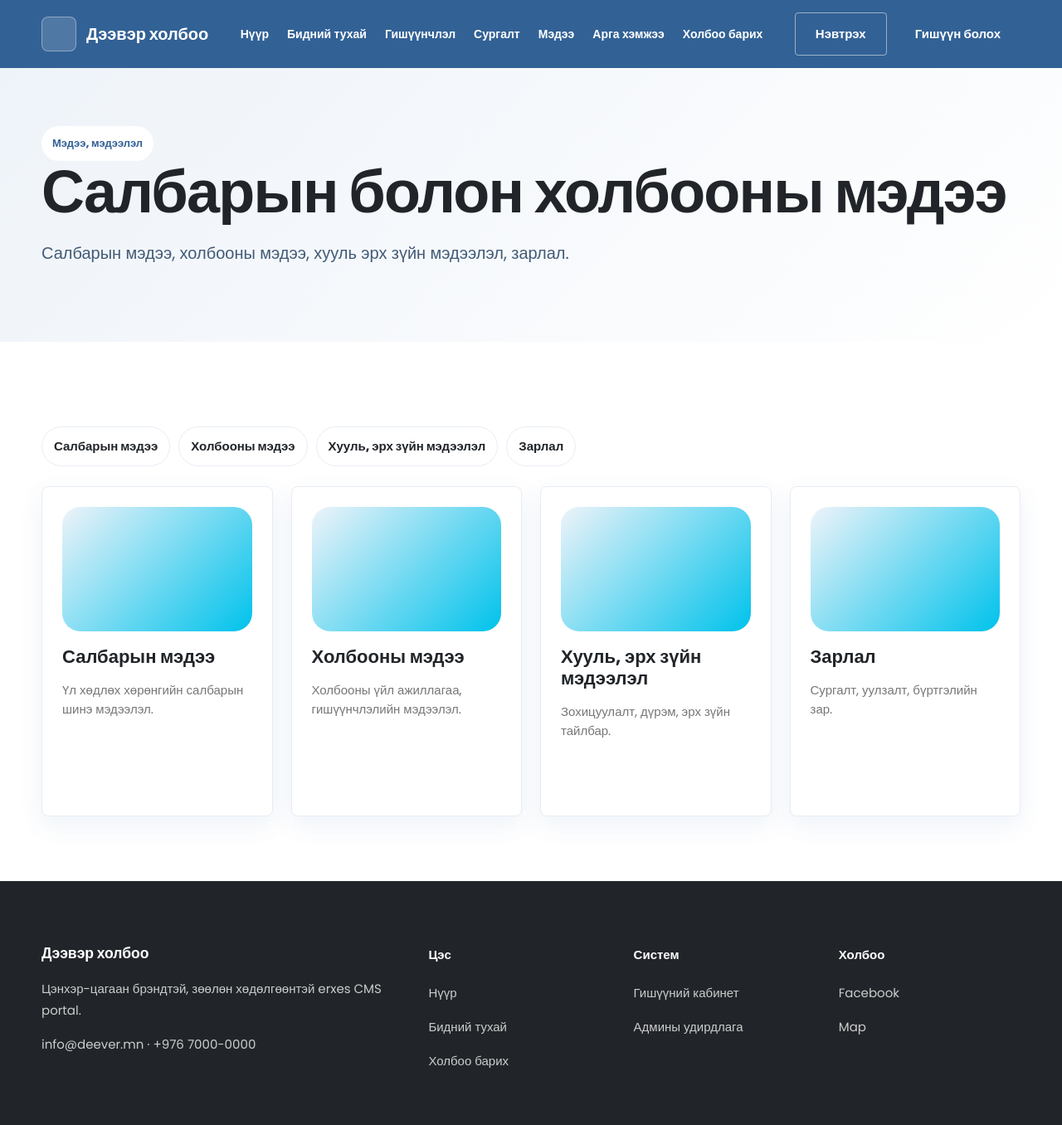
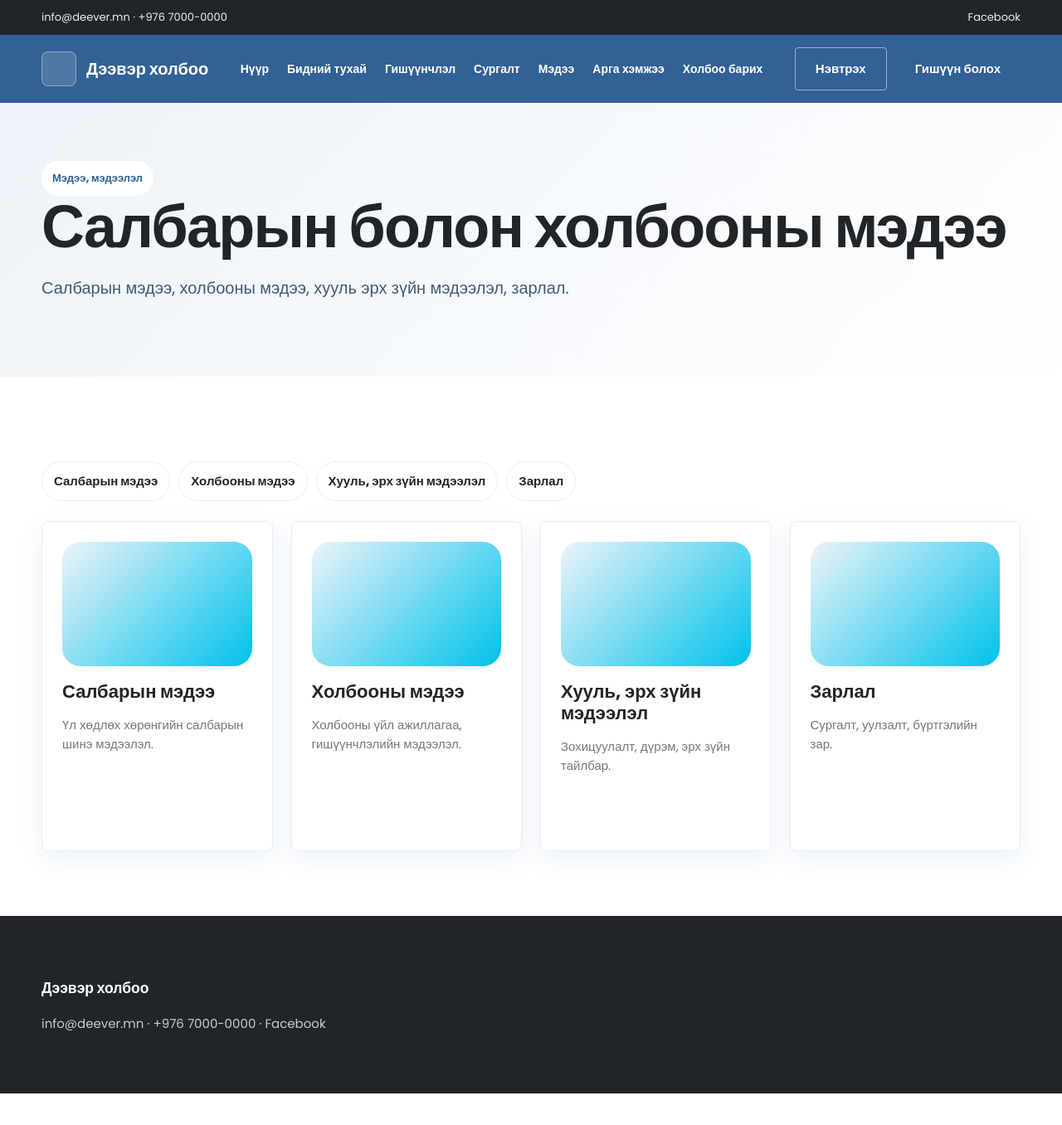
Before and after one commit to deever1231/deever-association, a Next.js app: page /news in a window 1280 px wide. Shown: the top 1356 px of the page at 83% size. After the commit the page ends 1318 px from the top, so only its background shows below. Built offline with nearby package versions, Linux system fonts and the light colour scheme; no server answers.

Commit message:
AmCham-style restyle: app/layout.tsx

```diff
--- a/app/layout.tsx
+++ b/app/layout.tsx
@@ -14,24 +14,33 @@ function toHref(url: string) {
 }
 
 const headerMenu = [
-  { _id: "1", label: "Нүүр", url: "/", order: 1 },
-  { _id: "2", label: "Бидний тухай", url: "/about", order: 2 },
-  { _id: "3", label: "Гишүүнчлэл", url: "/membership", order: 3 },
-  { _id: "4", label: "Сургалт", url: "/training", order: 4 },
-  { _id: "5", label: "Мэдээ", url: "/news", order: 5 },
-  { _id: "6", label: "Арга хэмжээ", url: "/events", order: 6 },
-  { _id: "7", label: "Холбоо барих", url: "/contact", order: 7 },
+  { _id: "1", label: "Нүүр", url: "/" },
+  { _id: "2", label: "Бидний тухай", url: "/about" },
+  { _id: "3", label: "Гишүүнчлэл", url: "/membership" },
+  { _id: "4", label: "Сургалт", url: "/training" },
+  { _id: "5", label: "Мэдээ", url: "/news" },
+  { _id: "6", label: "Арга хэмжээ", url: "/events" },
+  { _id: "7", label: "Холбоо барих", url: "/contact" },
 ];
 
 const footerMenu = [
-  { _id: "1", label: "Нүүр", url: "/", order: 1 },
-  { _id: "2", label: "Бидний тухай", url: "/about", order: 2 },
-  { _id: "3", label: "Холбоо барих", url: "/contact", order: 3 },
+  { _id: "1", label: "Нүүр", url: "/" },
+  { _id: "2", label: "Бидний тухай", url: "/about" },
+  { _id: "3", label: "Холбоо барих", url: "/contact" },
 ];
 
 function Header() {
   return (
-    <header className="header">
+    <header>
+      <div className="topbar">
+        <div className="container topbar-inner">
+          <span><a href="mailto:info@deever.mn">info@deever.mn</a> · <a href="tel:+97670000000">+976 7000-0000</a></span>
+          <div className="topbar-social">
+            <a href="https://facebook.com" target="_blank" rel="noopener">Facebook</a>
+          </div>
+        </div>
+      </div>
+      <div className="header">
         <div className="container header-inner">
           <Link href="/" className="logo"><span className="logo-mark" /> Дээвэр холбоо</Link>
           <nav className="nav">
@@ -44,6 +53,7 @@ function Header() {
             <Link className="button" href="/join">Гишүүн болох</Link>
           </div>
         </div>
+      </div>
     </header>
   );
 }
@@ -51,28 +61,9 @@ function Header() {
 function Footer() {
   return (
     <footer className="footer">
-      <div className="container footer-grid">
-        <div>
+      <div className="container">
         <h3>Дээвэр холбоо</h3>
-          <p>Цэнхэр-цагаан брэндтэй, зөөлөн хөдөлгөөнтэй erxes CMS portal.</p>
-          <p><a href="mailto:info@deever.mn">info@deever.mn</a> · <a href="tel:+97670000000">+976 7000-0000</a></p>
-        </div>
-        <div>
-          <h4>Цэс</h4>
-          {footerMenu.map((item) => (
-            <p key={item._id}><Link href={toHref(item.url)}>{item.label}</Link></p>
-          ))}
-        </div>
-        <div>
-          <h4>Систем</h4>
-          <p><Link href="/member">Гишүүний кабинет</Link></p>
-          <p><Link href="/admin">Админы удирдлага</Link></p>
-        </div>
-        <div>
-          <h4>Холбоо</h4>
-          <p>Facebook</p>
-          <p>Map</p>
-        </div>
+        <p><a href="mailto:info@deever.mn">info@deever.mn</a> · <a href="tel:+97670000000">+976 7000-0000</a> · <a href="https://facebook.com" target="_blank" rel="noopener">Facebook</a></p>
       </div>
     </footer>
   );
```
Lines whose indentation alone changed are shown as unchanged.
